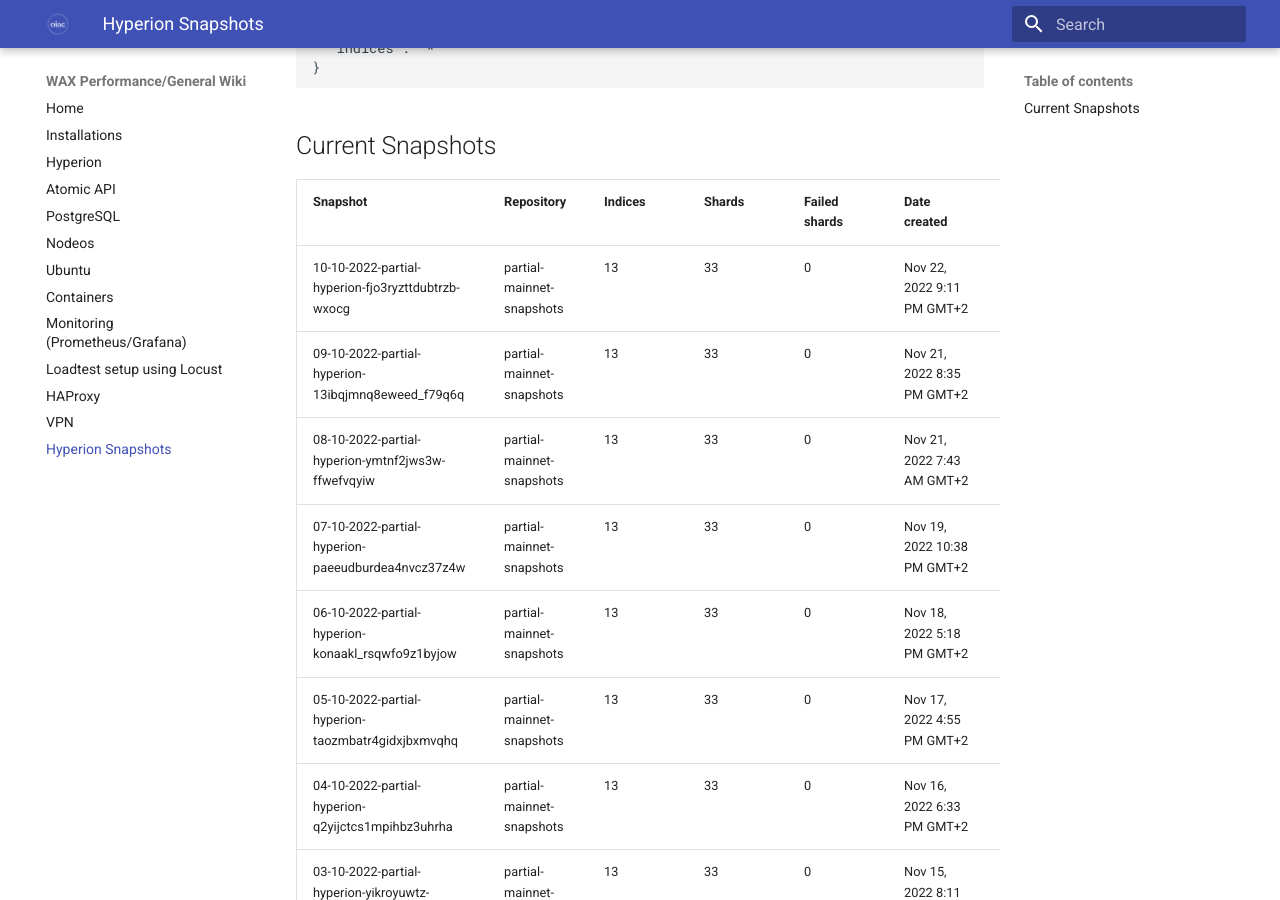
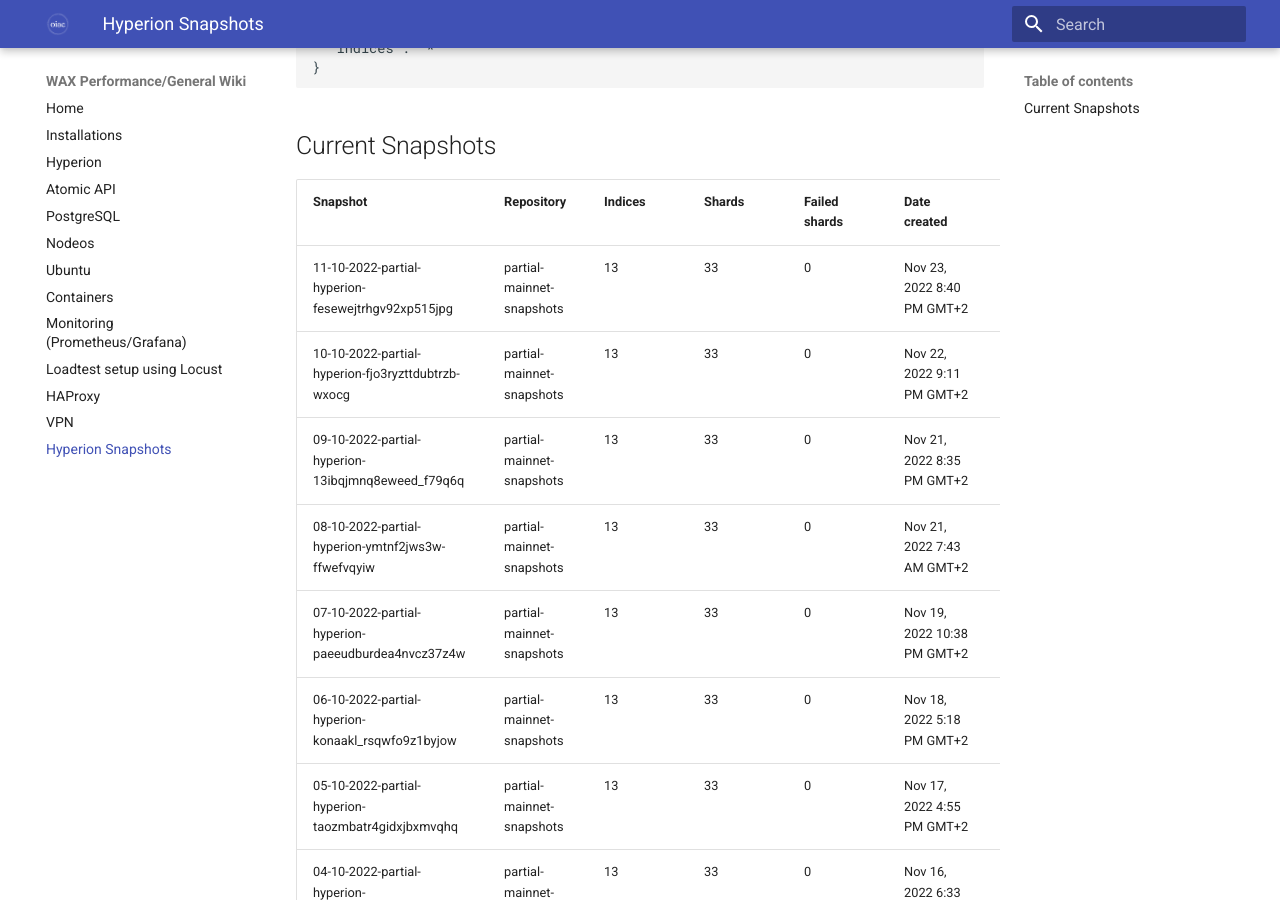
Before and after one commit to oneinacillian/wiki, an MkDocs documentation site: the page built from docs/snapshots.md, in a window 1280 px wide and 900 px high, scrolled down 2022 px. Built offline with MkDocs 1.6.1 and Material for MkDocs 9.7.7, drawn with Linux system fonts in a browser that asks for light colours.

Commit message:
snapshot for 11/10/2022

```diff
--- a/docs/snapshots.md
+++ b/docs/snapshots.md
@@ -60,6 +60,7 @@
 
 | Snapshot                                           | Repository                | Indices | Shards | Failed shards | Date created                | Duration |
 |----------------------------------------------------|---------------------------|---------|--------|---------------|-----------------------------|----------|
+| 11-10-2022-partial-hyperion-fesewejtrhgv92xp515jpg | partial-mainnet-snapshots | 13      | 33     | 0             | Nov 23, 2022 8:40 PM GMT+2  | 21ßs      |
 | 10-10-2022-partial-hyperion-fjo3ryzttdubtrzb-wxocg | partial-mainnet-snapshots | 13      | 33     | 0             | Nov 22, 2022 9:11 PM GMT+2  | 32s      |
 | 09-10-2022-partial-hyperion-13ibqjmnq8eweed_f79q6q | partial-mainnet-snapshots | 13      | 33     | 0             | Nov 21, 2022 8:35 PM GMT+2  | 15s      |
 | 08-10-2022-partial-hyperion-ymtnf2jws3w-ffwefvqyiw | partial-mainnet-snapshots | 13      | 33     | 0             | Nov 21, 2022 7:43 AM GMT+2  | 22s      |
```
